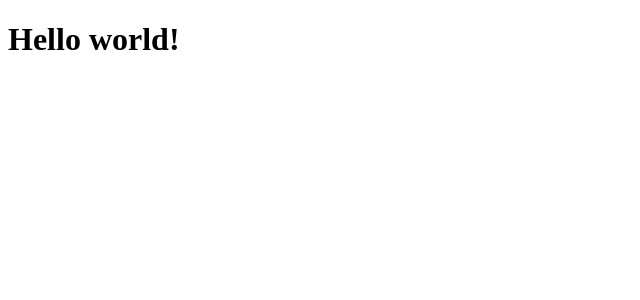
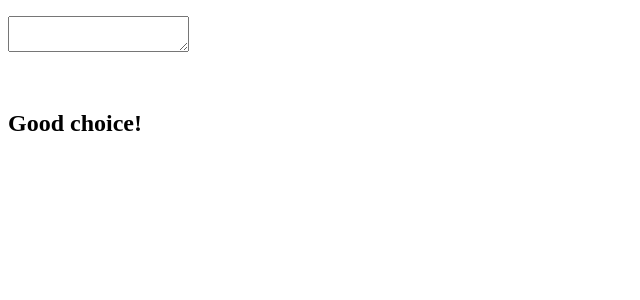
Before and after one commit to uzzal71/think-a-react-way, a React (Vite) app: page / in a window 1280 px wide. Shown: the top 300 px of the page, without its empty margins (0-640 px from the left). Built offline with nearby package versions, Linux system fonts and the light colour scheme.

Commit message:
React useState hook

```diff
--- a/src/App.jsx
+++ b/src/App.jsx
@@ -1,6 +1,10 @@
+import TodoClass from "./components/useState/TodoClass";
+
 const App = () => {
   return (
-    <h1>Hello world!</h1>
+    <div>
+      <TodoClass/>
+    </div>
   );
 }
 
--- a/src/components/useState/TodoClass.jsx
+++ b/src/components/useState/TodoClass.jsx
@@ -22,7 +22,14 @@ export default class TodoClass extends Component {
         const { todo, waring } = this.state;
 
         return (
-            <div>TodoClass</div>
+            <div>
+                <p>{todo}</p>
+                <p>
+                    <textarea name='todo' value={todo} onChange={this.handleInput}/>
+                </p>
+                <br/>
+                <h2>{waring || 'Good choice!'}</h2>
+            </div>
         )
     }
 }
```
